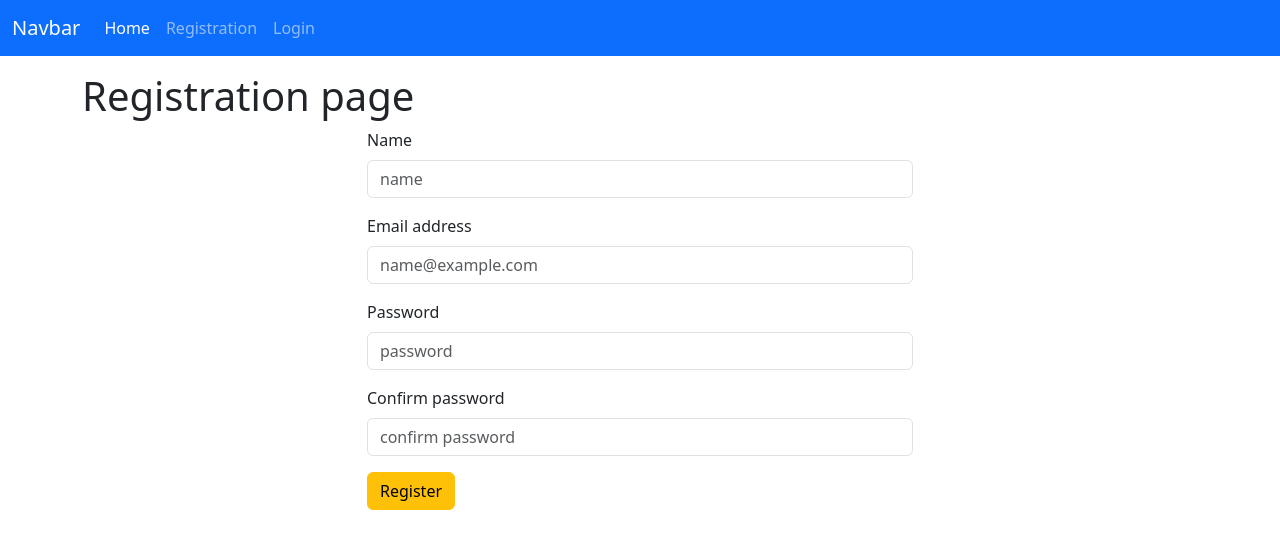
After one commit to Aleksei-chance/Chance-framework, a PHP site: page /registration in a window 1280 px wide. The commit adds this page. Shown: the top 549 px of the page. Run offline with PHP 8.4, Linux system fonts and the light colour scheme.

Commit message:
registration page

```diff
--- /dev/null
+++ b/app/Controllers/BaseController.php
@@ -0,0 +1,9 @@
+<?php
+
+namespace App\Controllers;
+
+use Core\Controller;
+class BaseController extends Controller
+{
+
+}
--- a/app/Controllers/HomeController.php
+++ b/app/Controllers/HomeController.php
@@ -2,7 +2,7 @@
 
 namespace App\Controllers;
 
-class HomeController
+class HomeController extends BaseController
 {
     public function index(): string
     {
--- /dev/null
+++ b/app/Controllers/UserController.php
@@ -0,0 +1,16 @@
+<?php
+
+namespace App\Controllers;
+
+class UserController extends BaseController
+{
+    public function registration()
+    {
+        return view('user/registration', ['title' => 'Registration page']);
+    }
+
+    public function login()
+    {
+        return view('user/login', ['title' => 'Login page']);
+    }
+}
--- a/app/Views/layouts/default.php
+++ b/app/Views/layouts/default.php
@@ -12,7 +12,7 @@
 </head>
 <body>
 
-<nav class="navbar navbar-expand-lg bg-body-tertiary">
+<nav class="navbar navbar-expand-lg bg-primary mb-3" data-bs-theme="dark">
     <div class="container-fluid">
         <a class="navbar-brand" href="#">Navbar</a>
         <button class="navbar-toggler" type="button" data-bs-toggle="collapse" data-bs-target="#navbarSupportedContent" aria-controls="navbarSupportedContent" aria-expanded="false" aria-label="Toggle navigation">
--- /dev/null
+++ b/app/Views/user/login.php
@@ -0,0 +1 @@
+<?php
--- /dev/null
+++ b/app/Views/user/registration.php
@@ -0,0 +1,33 @@
+<div class="container">
+    <h1><?= $title ?? '' ?></h1>
+
+    <div class="row">
+        <div class="col-md-6 offset-md-3">
+
+            <form action="/registration" method="POST">
+                <div class="mb-3">
+                    <label for="name" class="form-label">Name</label>
+                    <input type="text" name="name" class="form-control" id="name" placeholder="name">
+                </div>
+
+                <div class="mb-3">
+                    <label for="email" class="form-label">Email address</label>
+                    <input type="email" name="email" class="form-control" id="email" placeholder="name@example.com">
+                </div>
+
+                <div class="mb-3">
+                    <label for="password" class="form-label">Password</label>
+                    <input type="password" name="password" class="form-control" id="password" placeholder="password">
+                </div>
+
+                <div class="mb-3">
+                    <label for="confirmPassword" class="form-label">Confirm password</label>
+                    <input type="password" name="confirmPassword" class="form-control" id="confirmPassword" placeholder="confirm password">
+                </div>
+
+                <button type="submit" class="btn btn-warning">Register</button>
+            </form>
+
+        </div>
+    </div>
+</div>
--- a/config/routes.php
+++ b/config/routes.php
@@ -2,5 +2,8 @@
 /** @var Core\Application $app */
 
 use App\Controllers\HomeController;
+use App\Controllers\UserController;
 
 $app->router->get('/', [HomeController::class, 'index']);
+$app->router->get('/registration', [UserController::class, 'registration']);
+$app->router->get('/login', [UserController::class, 'login']);
--- /dev/null
+++ b/core/Controller.php
@@ -0,0 +1,8 @@
+<?php
+
+namespace Core;
+
+class Controller
+{
+
+}
```
